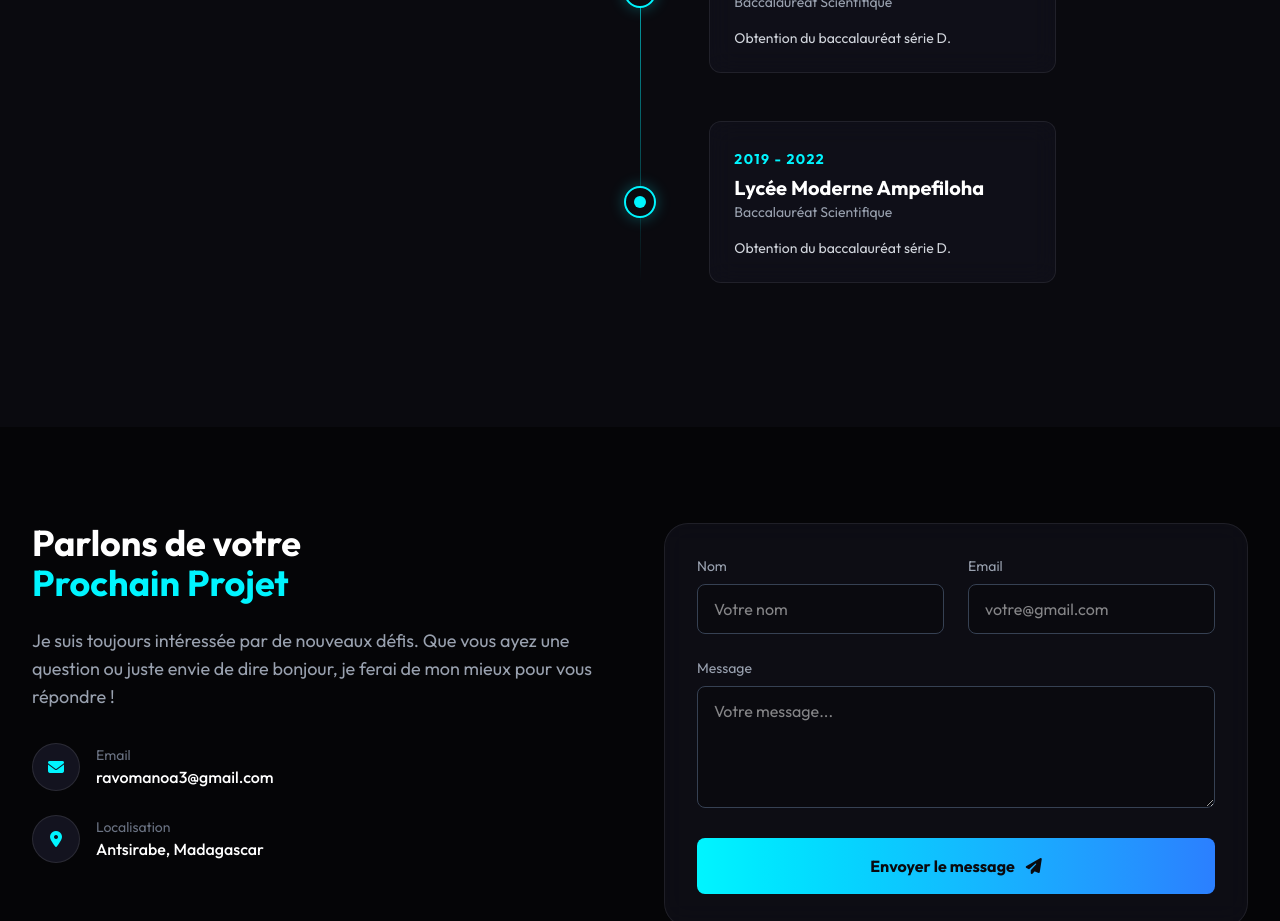
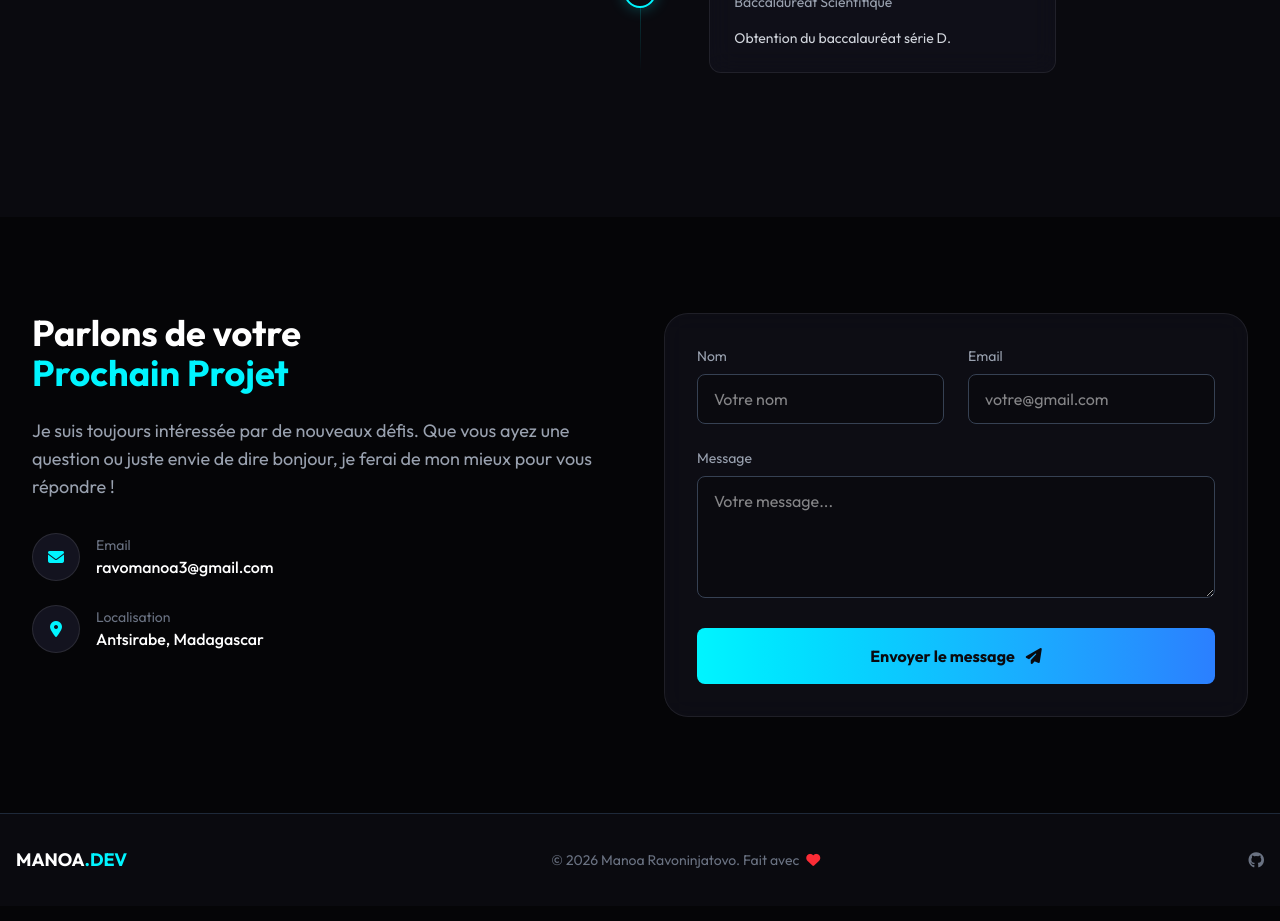
Before and after one commit to Manoa238/My-Portfolio, a Next.js app: page / in a window 1280 px wide. Shown: the part 3960-4881 px from the top of the page. Built offline with nearby package versions, Linux system fonts and the light colour scheme.

Commit message:
nanova zavatra kely ndray ehhh test ndray naverina

```diff
--- a/src/app/page.js
+++ b/src/app/page.js
@@ -333,20 +333,6 @@ export default function Home() {
               </div>
             </div>
 
-            <div className="relative z-10 mb-12" data-aos="fade-up">
-              <div className="flex flex-col md:flex-row items-center justify-between w-full">
-                <div className="order-1 md:w-5/12 md:text-right"></div>
-                <div className="z-20 flex items-center order-1 bg-dark-900 border-2 border-neon-400 rounded-full w-8 h-8 justify-center shadow-neon absolute left-[-16px] md:left-1/2 md:-translate-x-1/2"><div className="w-3 h-3 bg-neon-400 rounded-full"></div></div>
-                <div className="order-1 md:w-5/12 pl-8 md:pl-0">
-                  <div className="glass-panel p-6 rounded-xl hover:border-neon-400/50 transition-colors">
-                    <span className="text-neon-400 text-sm font-bold tracking-widest">2019 - 2022</span>
-                    <h3 className="text-xl font-bold text-white mt-1">Lycée Moderne Ampefiloha</h3><h4 className="text-gray-400 text-sm mb-4">Baccalauréat Scientifique</h4>
-                    <p className="text-gray-300 text-sm">Obtention du baccalauréat série D.</p>
-                  </div>
-                </div>
-              </div>
-            </div>
-
           </div>
         </div>
       </section>
```
